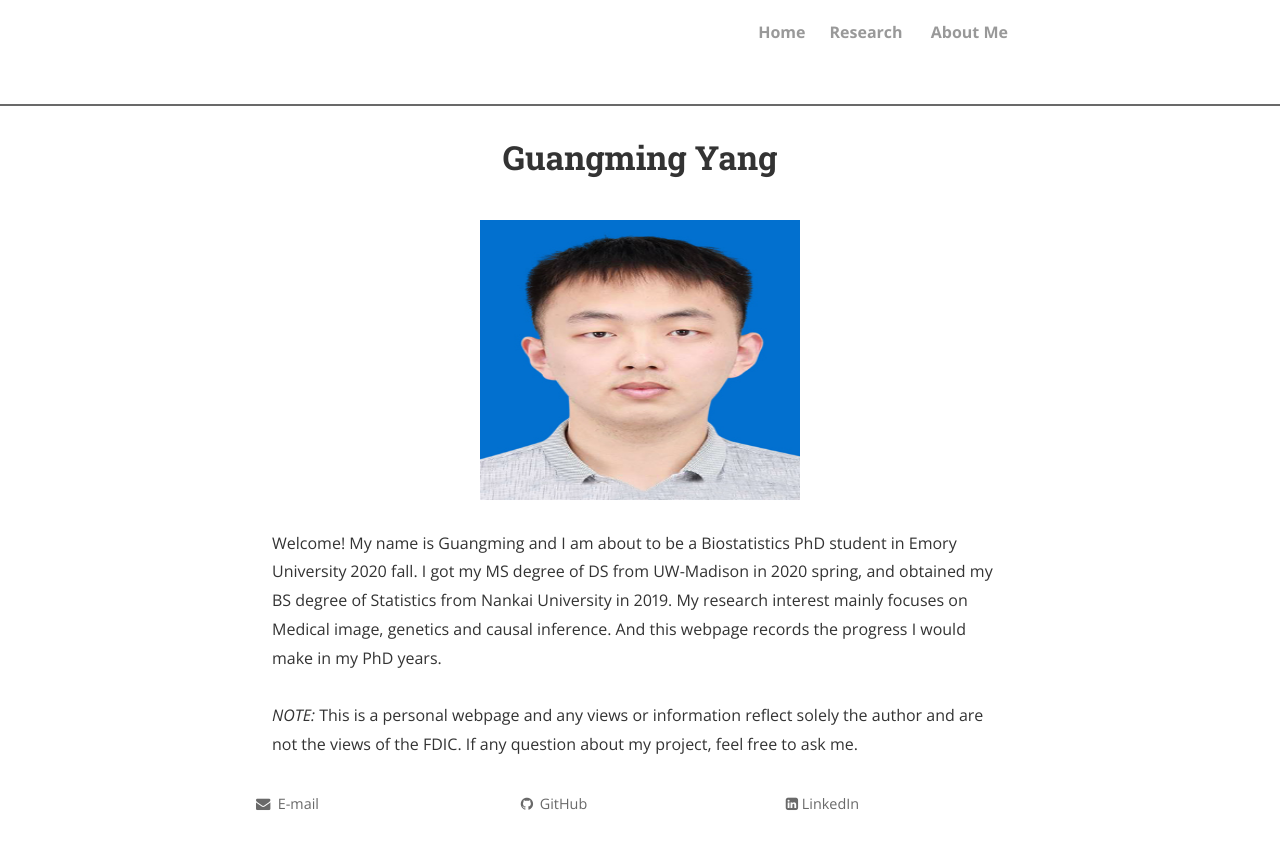
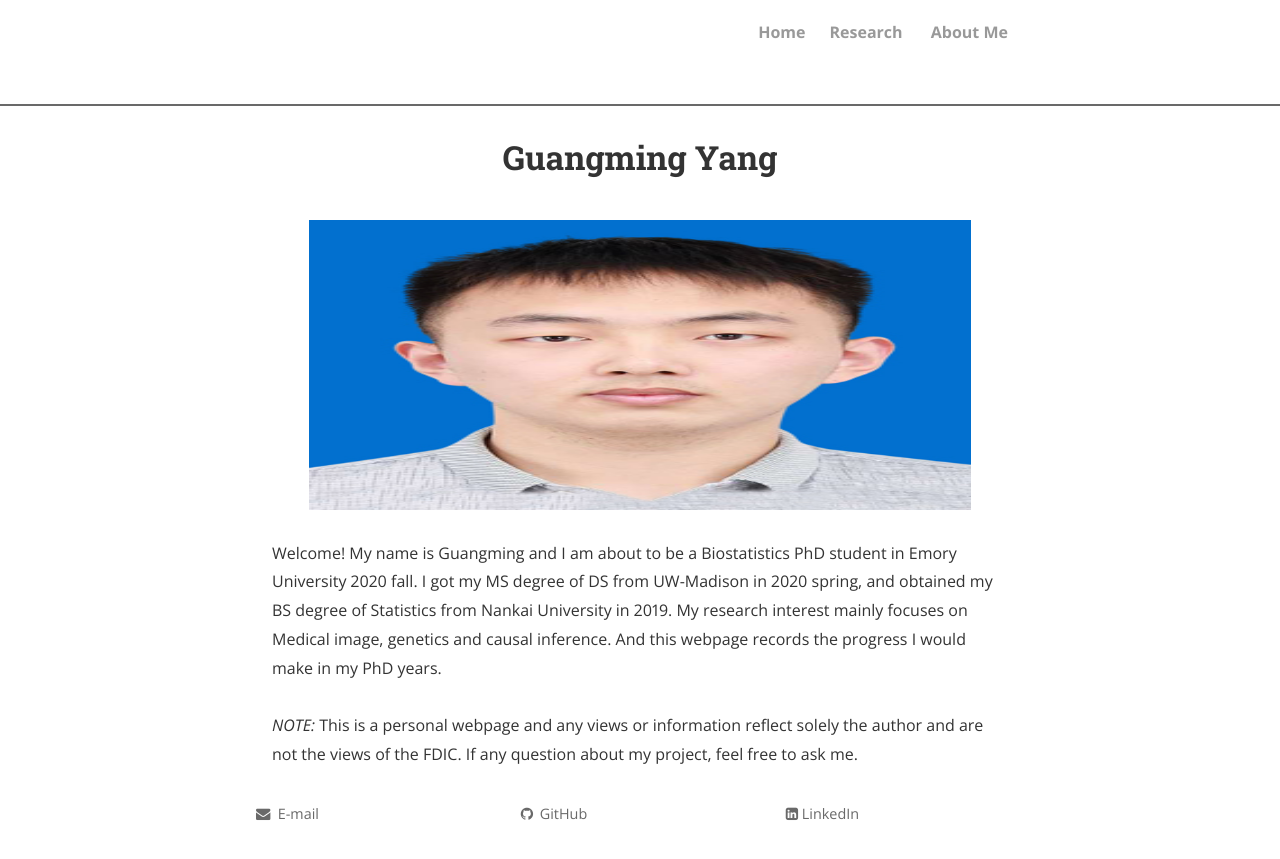
Before and after one commit to GYang79/Gyang79.github.io, a Jekyll site: the page built from index.html, in a window 1280 px wide. Shown: the top 859 px of the page. Built offline with Jekyll 4.4.1, drawn with Linux system fonts in a browser that asks for light colours; nearby versions of some CDN libraries; the list of posts is cut into pages by our own code; comment, search, counter and statistics services are not loaded; a style sheet for code colours, icons or effects is not loaded.

Commit message:
Update index.html

```diff
--- a/index.html
+++ b/index.html
@@ -13,7 +13,7 @@
 </script>
 
 
-<img src="profile_picture.jpg" alt="Paul Soto pic" style="width:320px;height:280px;" title="Guangming Yang"; algin="middle">
+<img src="profile_picture.jpg" alt="Paul Soto pic" style="width:s90px;height:290px;" title="Guangming Yang"; algin="middle">
 <br>
 Welcome! My name is Guangming and I am about to be a Biostatistics PhD student in Emory University 2020 fall. I got my MS degree of DS from UW-Madison in 2020 spring, and obtained my BS degree of Statistics from Nankai University in 2019. My research interest mainly focuses on Medical image, genetics and causal inference. And this webpage records the progress I would make in my PhD years.
 <br><br>
```
